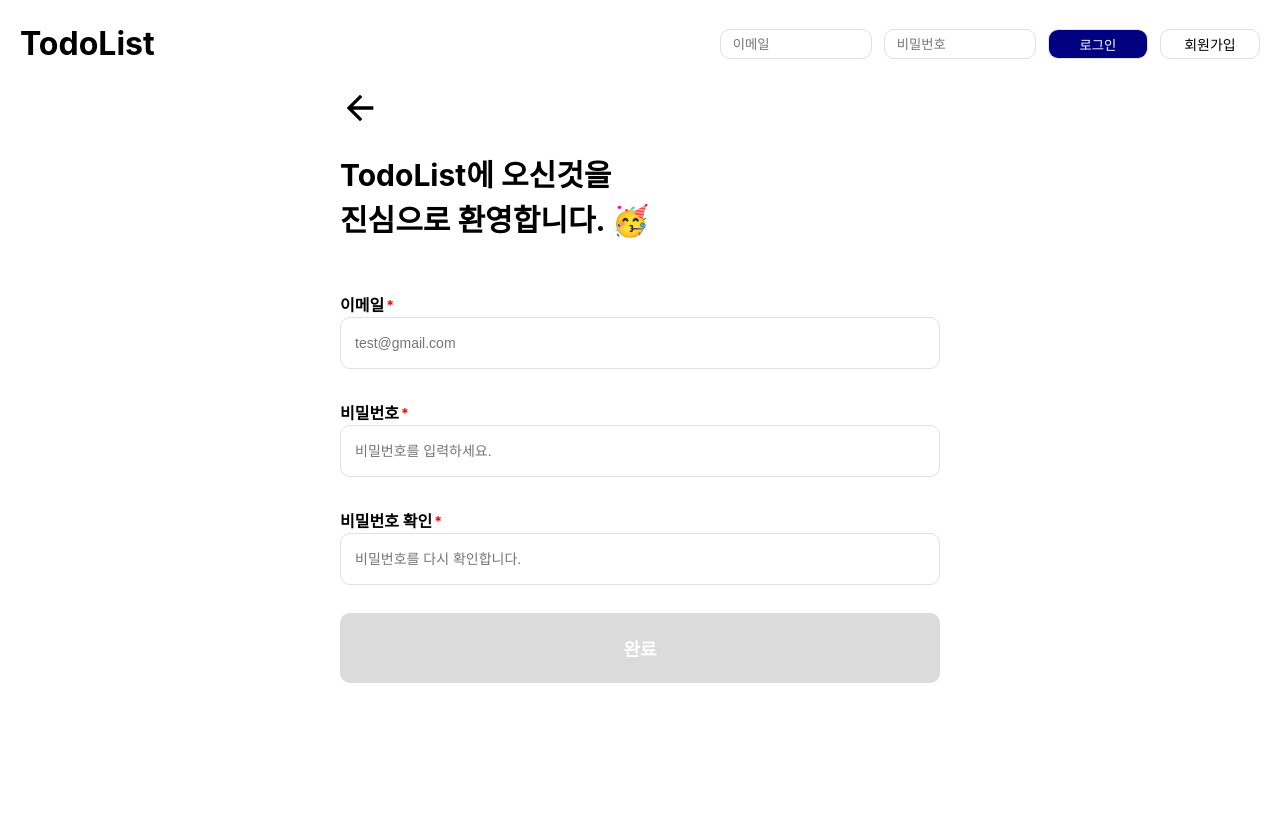
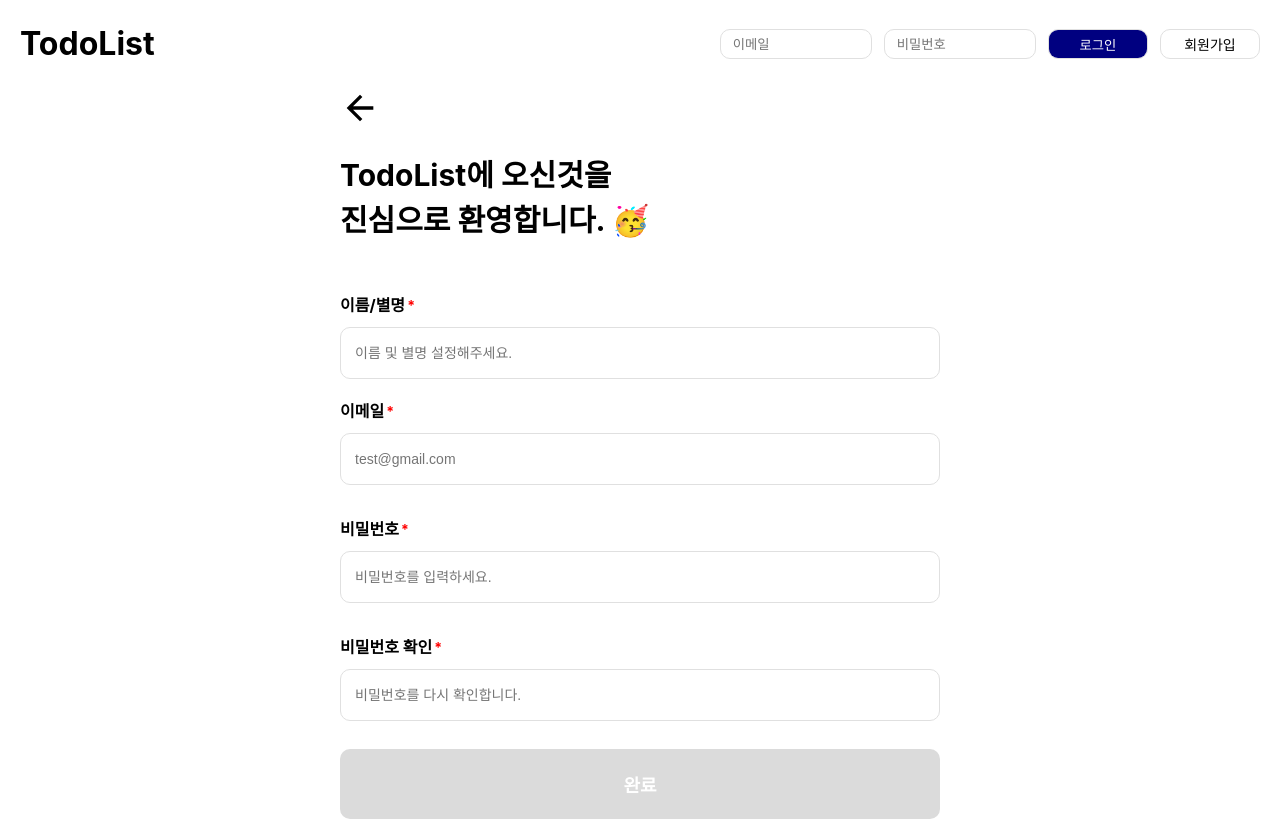
Before and after one commit to study-team2023/todo-study, a React (Create React App) app in the folder todo-list/: page /components/TodoJoin in a window 1280 px wide. Built offline with nearby package versions, Linux system fonts and the light colour scheme.

Commit message:
:recycle:refactor: api 고군분투중

```diff
--- a/todo-list/package.json
+++ b/todo-list/package.json
@@ -41,5 +41,6 @@
       "last 1 firefox version",
       "last 1 safari version"
     ]
-  }
+  },
+  "proxy": "http://localhost:3000"
 }
--- a/todo-list/src/components/TodoJoin.js
+++ b/todo-list/src/components/TodoJoin.js
@@ -4,11 +4,13 @@ import { Link } from "react-router-dom";
 import {MdArrowBack} from "react-icons/md";
 import { useEffect, useState } from "react";
 import axios from "axios";
+
 const cn  = classNames.bind(style);
 
 const TodoJoin = () => {
     const [email, setEmail] = useState("");
     const [pw, setPw ] = useState("");
+    const [username, setUsername] = useState("");
     const [pwConfirm, setPwConfirm] = useState("");
     const [emailValid, setEmailValid] = useState(false);
     const [pwValid, setPwValid] = useState(false);
@@ -19,6 +21,10 @@ const TodoJoin = () => {
       /^(([^<>()\[\].,;:\s@"]+(\.[^<>()\[\].,;:\s@"]+)*)|(".+"))@(([^<>()[\].,;:\s@"]+\.)+[^<>()[\].,;:\s@"]{2,})$/i;
     const PW_REGEX =
     /^(?=.*[a-zA-z])(?=.*[0-9])(?=.*[$`~!@$!%*#^?&\\(\\)\-_=+])(?!.*[^a-zA-z0-9$`~!@$!%*#^?&\\(\\)\-_=+]).{8,20}$/;
+
+    const handleUsername = (e) => {
+        setUsername(e.target.value);
+    }
 
     const handleEmail = (e) => {
         setEmail(e.target.value);
@@ -41,12 +47,12 @@ const TodoJoin = () => {
     }
 
     useEffect(() => {
-        if(emailValid && pwValid && pwValidConfirm) {
+        if(emailValid && pwValid && pwValidConfirm && username.length > 0) {
             setNotAllow(false);
             return
         }
         setNotAllow(true);
-    },[emailValid, pwValid, pwValidConfirm])
+    },[emailValid, pwValid, pwValidConfirm, username])
 
     const handlePwConfirm = (e) => {
         setPwConfirm(e.target.value);
@@ -71,19 +77,25 @@ const TodoJoin = () => {
         }
 
         try {
-            // API 엔드포인트 URL
-            const apiUrl = 'https://port-0-todo-study-backend-iciy2almpz5uyx.sel5.cloudtype.app/auth/register';
 
             // POST 요청으로 사용자 정보를 서버에 전송
-            const response = await axios.post(apiUrl, email, pw);
+            // const response = await axios.post(REGISTER_URL, username, email, pw);
+            const response = await axios.post(
+                "https: //port-0-todo-study-backend-iciy2almpz5uyx.sel5.cloudtype.app/auth/register",
+                {username:username, email:email, password:pw},
+                {
+                    headers: {"Content-Type": "application/json"},
+                }
+            );
 
             // 응답 처리
             console.log('등록 성공:', response.data);
+            console.log('토큰', response.accessToken);
+            console.log('JOSN', JSON.stringify(response));
             setSuccess(true);
           } catch (error) {
-            // 오류 처리
-            console.error('등록 실패:', error);
-          }
+            console.log('등록 실패:', error);
+        }
     }
 
     return (
@@ -96,9 +108,18 @@ const TodoJoin = () => {
                 </div>
                 <h2 className={cn("joinTitle")}>TodoList에 오신것을<br/>진심으로 환영합니다. 🥳</h2>
                 <form className={cn("joinForm")} onSubmit={handleSubmit}>
-                    <label htmlFor="joinEmail">이메일</label>
+                    <label htmlFor="joinUsername" className={cn("joinLabel")}>이름/별명</label>
                     <div className={cn("joinInputWrap")}>
-                        <input id="joinEmail" autocomplete="off"
+                        <input id="joinUsername" type="text" autoComplete="off"
+                        placeholder="이름 및 별명 설정해주세요."
+                        value={username}
+                        onChange={handleUsername}
+                        required
+                        />
+                    </div>
+                    <label htmlFor="joinEmail" className={cn("joinLabel")}>이메일</label>
+                    <div className={cn("joinInputWrap")}>
+                        <input id="joinEmail" type="text" autoComplete="off"
                         placeholder="test@gmail.com"
                         value={email}
                         onChange={handleEmail}
@@ -112,13 +133,13 @@ const TodoJoin = () => {
                             )
                         }
                     </div>
-                    <label htmlFor="joinPassword">비밀번호</label>
+                    <label htmlFor="joinPassword" className={cn("joinLabel")}>비밀번호</label>
                     <div className={cn("joinInputWrap")}>
-                        <input id="joinPassword" type="password" autocomplete="off"
+                        <input id="joinPassword" type="password" autoComplete="off"
                         placeholder="비밀번호를 입력하세요."
                         value={pw}
                         onChange={handlePw}
-                        equired/>
+                        required/>
                     </div>
                     <div className={cn("joinErrorMsg")}>
                         {
@@ -127,9 +148,9 @@ const TodoJoin = () => {
                             )
                         }
                     </div>
-                    <label htmlFor="joinPasswordConfirm">비밀번호 확인</label>
+                    <label htmlFor="joinPasswordConfirm" className={cn("joinLabel")}>비밀번호 확인</label>
                     <div className={cn("joinInputWrap")}>
-                        <input id="joinPasswordConfirm" type="password" autocomplete="off"
+                        <input id="joinPasswordConfirm" type="password" autoComplete="off"
                         placeholder="비밀번호를 다시 확인합니다."
                         value={pwConfirm}
                         onChange={handlePwConfirm}
--- a/todo-list/src/css/TodoJoin.module.css
+++ b/todo-list/src/css/TodoJoin.module.css
@@ -14,13 +14,14 @@
     margin-bottom: 50px;
 }
 
-.joinForm label {
+.joinForm .joinLabel {
     position: relative;
     display: inline-block;
     font-weight: bold;
+    margin-bottom: 10px;
 }
 
-.joinForm label::after {
+.joinForm .joinLabel::after {
     content: "*";
     display: inline-block;
     color: red;
@@ -31,7 +32,7 @@
     transform: translateY(-50%);
 }
 
-.joinForm label ~ label {
+.joinForm .joinLabel ~ .joinLabel {
     margin-top: 20px;
 }
 
```
